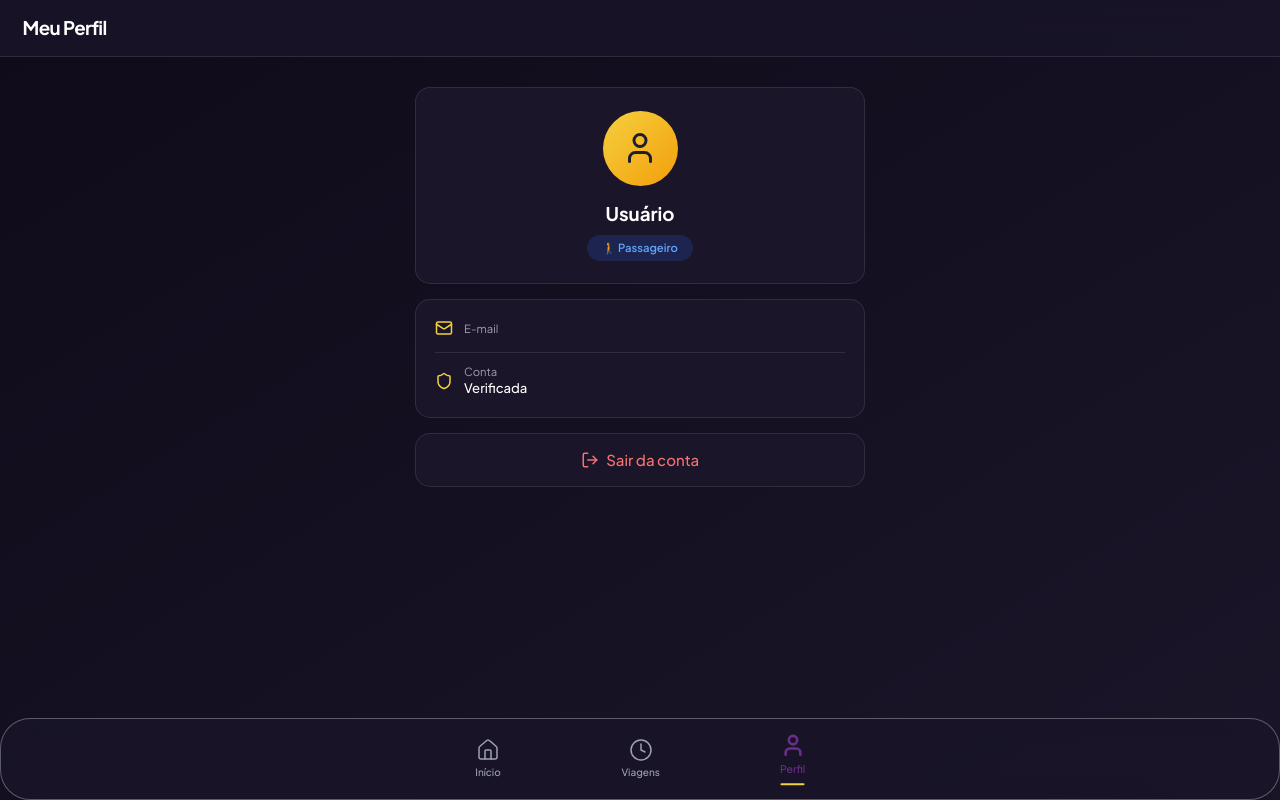
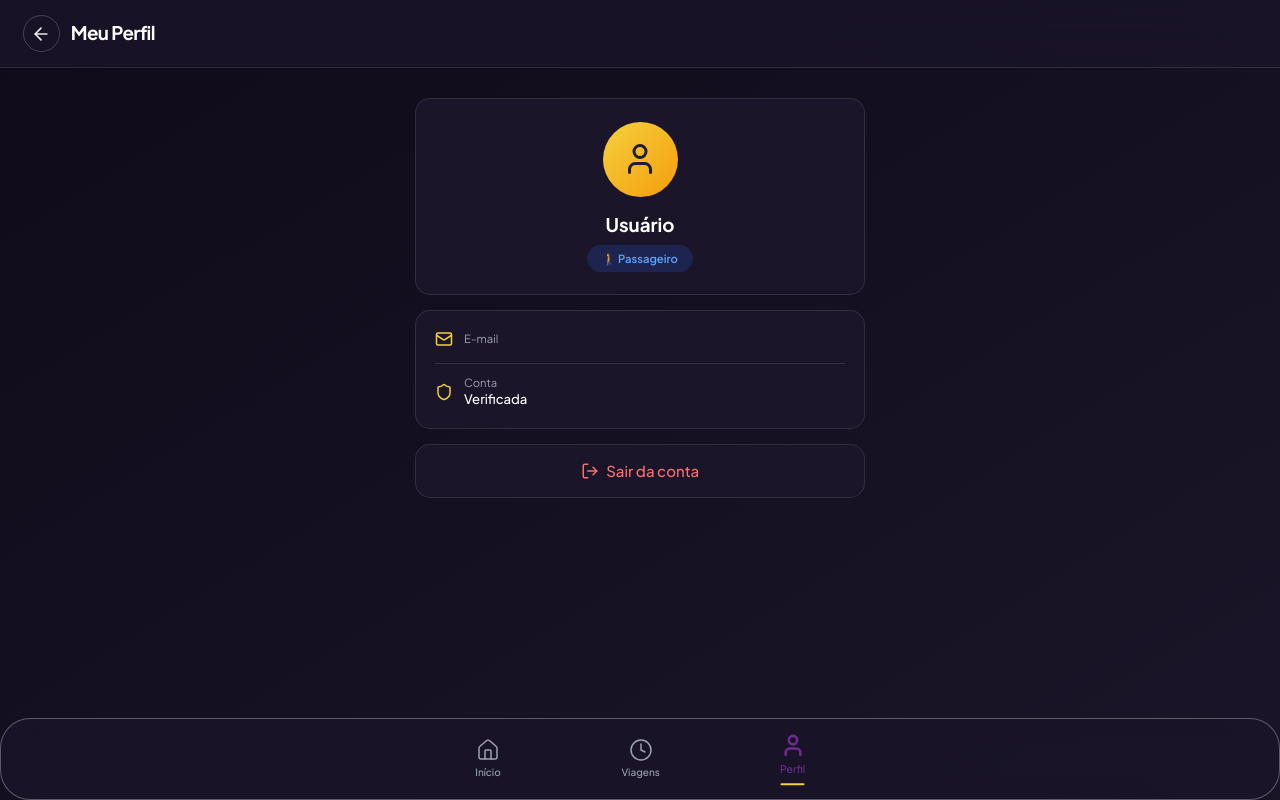
Before and after one commit to izakeobaleva/obaleva-app, a React (Vite) app: page /profile in a window 1280 px wide. Built offline with nearby package versions, Linux system fonts and the light colour scheme.

Commit message:
[dyad] wrote 1 file(s) + extra files edited outside of Dyad

```diff
--- a/src/pages/Profile.tsx
+++ b/src/pages/Profile.tsx
@@ -1,6 +1,6 @@
 import { useAuth } from '../contexts/AuthContext'
 import { BottomNav } from '../components/BottomNav'
-import { User, Mail, Shield, LogOut } from 'lucide-react'
+import { User, Mail, Shield, LogOut, ArrowLeft } from 'lucide-react'
 import { useNavigate } from 'react-router-dom'
 
 export default function Perfil() {
@@ -16,7 +16,14 @@ export default function Perfil() {
 
   return (
     <div className="min-h-screen bg-gradient-to-br from-[#0F0B1A] to-[#1A1528] pb-24">
-      <header className="glass-header sticky top-0 z-20 px-6 py-4">
+      <header className="glass-header sticky top-0 z-20 px-6 py-4 flex items-center gap-3">
+        <button
+          onClick={() => navigate(-1)}
+          className="btn-outline-dark p-2"
+          aria-label="Voltar"
+        >
+          <ArrowLeft size={20} />
+        </button>
         <h1 className="text-xl font-bold text-white" style={{ fontFamily: "'Plus Jakarta Sans', sans-serif", letterSpacing: '-0.03em' }}>Meu Perfil</h1>
       </header>
 
```
Also changed, not shown: .dyad/screenshot/8b855c26afb64590cdce0c047406e1767329525d.png (deleted), .dyad/screenshot/cf239d63d6198987f4380bfa653fac5c12f540d6.png (added).
